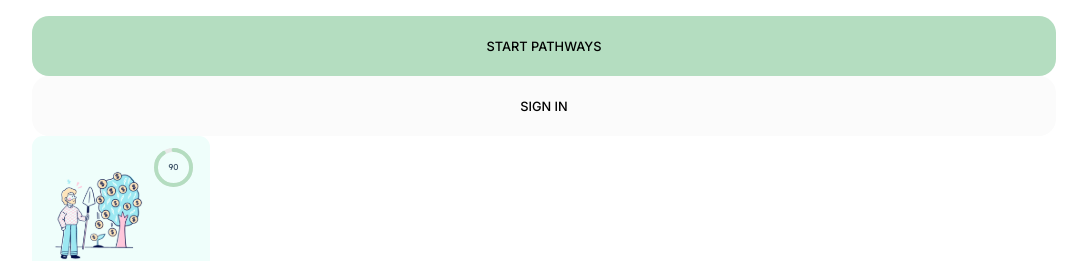
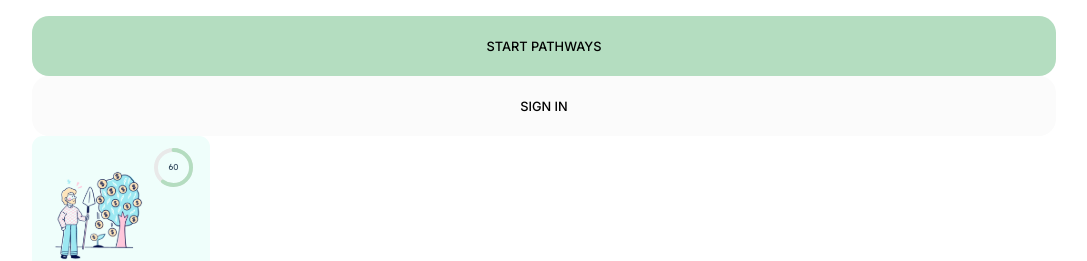
Before and after one commit to ecf123/ecf-fe-prototype, a React (Create React App) app: page / in a window 1280 px wide. Shown: the top 261 px of the page, without its empty margins (96-1183 px from the left). Built offline with nearby package versions, Linux system fonts and the light colour scheme.

Commit message:
1st test complete

```diff
--- a/src/App.jsx
+++ b/src/App.jsx
@@ -10,7 +10,7 @@ const card = {header: "Financial Forest", topics: "Banking, Investments"};
 //////////////////////////////
 
 const App = () => {
-  const [percentage, setPercentage] = useState(90);
+  const [percentage, setPercentage] = useState(60);
 
   const handleOnClick = () => {
     console.log(1);
```
Also changed, not shown: 1 other file (tests, documents, lock files or other folders).
